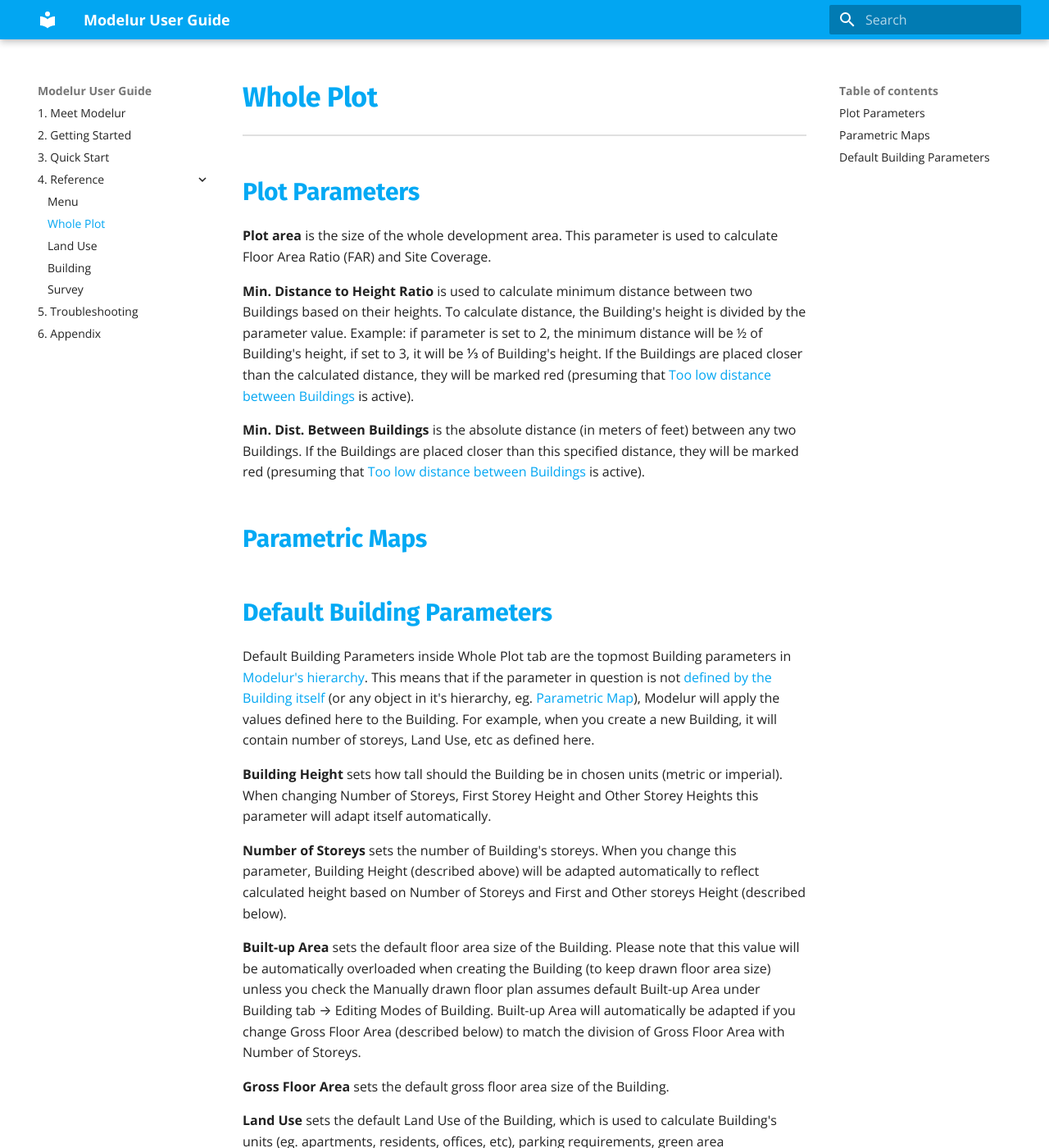
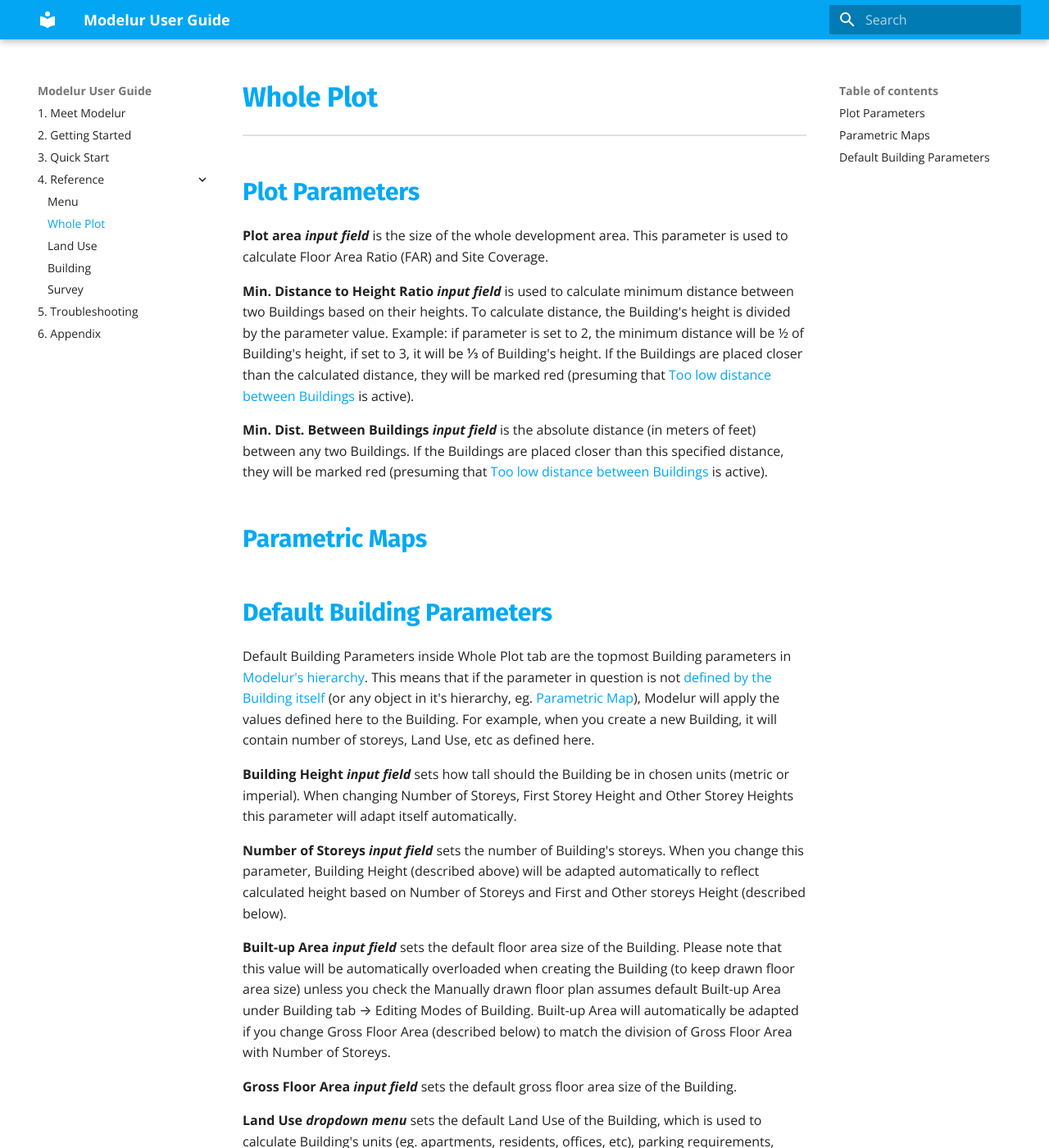
Before and after one commit to Modelur/docs, an MkDocs documentation site: the page built from docs/reference/whole_plot.md, in a window 1280 px wide and 1400 px high. Shown: the whole window at 82% size. Built offline with MkDocs 1.6.1 and Material for MkDocs 9.7.7, drawn with Linux system fonts in a browser that asks for light colours; old or Windows-style settings are respelled for this version of MkDocs; some of the changed text lies outside the part shown.

Commit message:
Updated WholePlot descriptions.

```diff
--- a/docs/reference/whole_plot.md
+++ b/docs/reference/whole_plot.md
@@ -1,11 +1,11 @@
 Plot Parameters
 ---------------
 
-**Plot area** is the size of the whole development area. This parameter is used to calculate Floor Area Ratio (FAR) and Site Coverage.
+**Plot area _input field_** is the size of the whole development area. This parameter is used to calculate Floor Area Ratio (FAR) and Site Coverage.
 
-**Min. Distance to Height Ratio** is used to calculate minimum distance between two Buildings based on their heights. To calculate distance, the Building's height is divided by the parameter value. Example: if parameter is set to 2, the minimum distance will be 1/2 of Building's height, if set to 3, it will be 1/3 of Building's height. If the Buildings are placed closer than the calculated distance, they will be marked red (presuming that [Too low distance between Buildings](survey/#warnings) is active).
+**Min. Distance to Height Ratio _input field_** is used to calculate minimum distance between two Buildings based on their heights. To calculate distance, the Building's height is divided by the parameter value. Example: if parameter is set to 2, the minimum distance will be 1/2 of Building's height, if set to 3, it will be 1/3 of Building's height. If the Buildings are placed closer than the calculated distance, they will be marked red (presuming that [Too low distance between Buildings](survey/#warnings) is active).
 
-**Min. Dist. Between Buildings** is the absolute distance (in meters of feet) between any two Buildings. If the Buildings are placed closer than this specified distance, they will be marked red (presuming that [Too low distance between Buildings](survey/#warnings) is active).
+**Min. Dist. Between Buildings _input field_** is the absolute distance (in meters of feet) between any two Buildings. If the Buildings are placed closer than this specified distance, they will be marked red (presuming that [Too low distance between Buildings](survey/#warnings) is active).
 
 Parametric Maps
 ---------------
@@ -13,16 +13,16 @@
 ---------------------------
 Default Building Parameters inside Whole Plot tab are the topmost Building parameters in [Modelur's hierarchy](/quickstart/#step-3-changing-the-parameters). This means that if the parameter in question is not [defined by the Building itself](building/#selected-building-parameters) (or any object in it's hierarchy, eg. [Parametric Map](#parametric-maps)), Modelur will apply the values defined here to the Building. For example, when you create a new Building, it will contain number of storeys, Land Use, etc as defined here.
 
-**Building Height** sets how tall should the Building be in chosen units (metric or imperial). When changing Number of Storeys, First Storey Height and Other Storey Heights this parameter will adapt itself automatically.
+**Building Height _input field_** sets how tall should the Building be in chosen units (metric or imperial). When changing Number of Storeys, First Storey Height and Other Storey Heights this parameter will adapt itself automatically.
 
-**Number of Storeys** sets the number of Building's storeys. When you change this parameter, Building Height (described above) will be adapted automatically to reflect calculated height based on Number of Storeys and First and Other storeys Height (described below).
+**Number of Storeys _input field_** sets the number of Building's storeys. When you change this parameter, Building Height (described above) will be adapted automatically to reflect calculated height based on Number of Storeys and First and Other storeys Height (described below).
 
-**Built-up Area** sets the default floor area size of the Building. Please note that this value will be automatically overloaded when creating the Building (to keep drawn floor area size) unless you check the Manually drawn floor plan assumes default Built-up Area under Building tab --> Editing Modes of Building. Built-up Area will automatically be adapted if you change Gross Floor Area (described below) to match the division of Gross Floor Area with Number of Storeys.
+**Built-up Area _input field_** sets the default floor area size of the Building. Please note that this value will be automatically overloaded when creating the Building (to keep drawn floor area size) unless you check the Manually drawn floor plan assumes default Built-up Area under Building tab --> Editing Modes of Building. Built-up Area will automatically be adapted if you change Gross Floor Area (described below) to match the division of Gross Floor Area with Number of Storeys.
 
-**Gross Floor Area** sets the default gross floor area size of the Building.
+**Gross Floor Area _input field_** sets the default gross floor area size of the Building.
 
-**Land Use** sets the default Land Use of the Building, which is used to calculate Building's units (eg. apartments, residents, offices, etc), parking requirements, green area requirements, etc. To learn more about these settings, please visit [Land Use section](land_use).
+**Land Use _dropdown menu_** sets the default Land Use of the Building, which is used to calculate Building's units (eg. apartments, residents, offices, etc), parking requirements, green area requirements, etc. To learn more about these settings, please visit [Land Use section](land_use).
 
-**First Storey Height** sets the default height of Building's ground floor. Changing this parameter will change default Building Hegiht, too.
+**First Storey Height _input field_** sets the default height of Building's ground floor. Changing this parameter will change default Building Hegiht, too.
 
-**Other Storeys Height** sets the default height of all Building's storeys above ground floor. Changing this parameter will change default Building Hegiht, too.
+**Other Storeys Height _input field_** sets the default height of all Building's storeys above ground floor. Changing this parameter will change default Building Hegiht, too.
```
